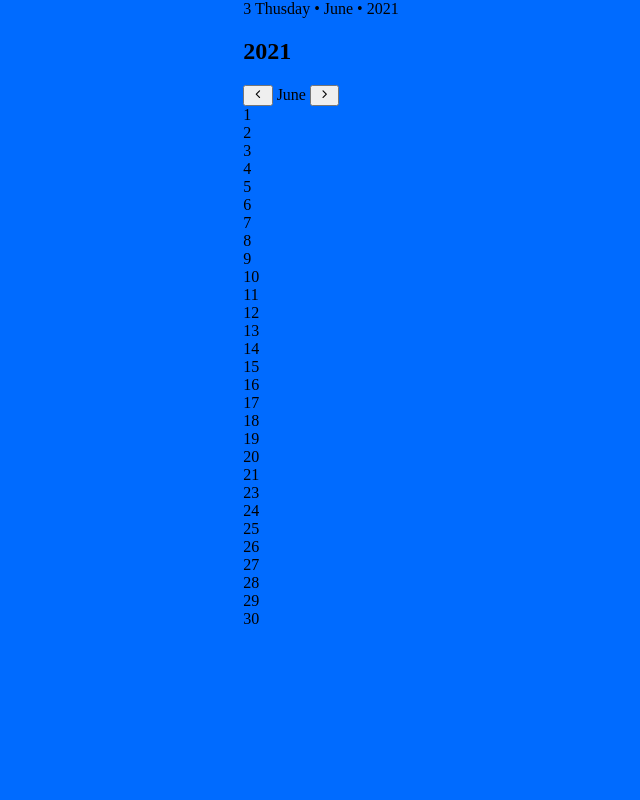
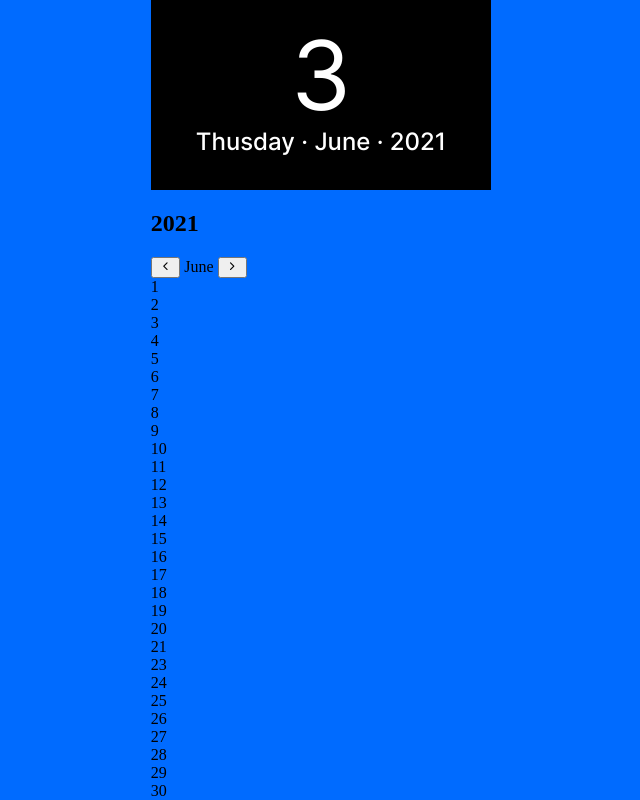
Before and after one commit to pandresvaldivia/Calendar, a website built with webpack: page public/index.html in a window 1280 px wide. Shown: the whole page, without its empty margins (319-959 px from the left). Built offline with nearby package versions, Linux system fonts and the light colour scheme; a web font is replaced by a local one.

Commit message:
Selected day component created

```diff
--- a/public/index.html
+++ b/public/index.html
@@ -87,13 +87,13 @@
 	<body class="body">
 		<main>
 			<section aria-label="Calendar">
-				<section aria-label="Selected date">
-					<time datetime="2021-06-03">
-						<span>3</span>
+				<section class="selected-date" aria-label="Selected date">
+					<time datetime="2021-06-03" class="selected-date__info">
+						<span id="day" class="selected-date__day">3</span>
 						<span id="weekday">Thusday</span>
-						&bull;
+						&middot;
 						<span id="month">June</span>
-						&bull;
+						&middot;
 						<span id="year">2021</span>
 					</time>
 				</section>
--- a/src/css/main.css
+++ b/src/css/main.css
@@ -45,30 +45,32 @@
 	--grey-bg: #fbfbfb;
 	--grey: #cecece;
 	--white: #ffffff;
-	--desktop-h1: 900 5.625rem/5.625rem Inter;
-	--desktop-h2: 900 3.25rem/4.0625rem Inter;
-	--desktop-h3: 900 2.5rem/3rem Inter;
-	--desktop-h4: 900 2rem/2.5rem Inter;
-	--desktop-h5-black: 900 1.5rem/2rem Inter;
-	--desktop-h5-medium: 500 1.5rem/2rem Inter;
-	--desktop-body1-regular: 400 1.125rem/2.25rem Inter;
-	--desktop-body1-medium: 500 1.125rem/2.25rem Inter;
-	--desktop-body2-regular: 400 1rem/2rem Inter;
-	--desktop-body2-bold: 600 1rem/2rem Inter;
-	--desktop-body3-regular: 400 0.875rem/1.5rem Inter;
-	--desktop-body3-semibold: 600 0.875rem/1.5rem Inter;
-	--desktop-buttons: 700 0.875rem/1.75rem Inter;
-	--mobile-h1: 900 3.125rem/3rem Inter;
-	--mobile-h2: 900 2.5rem/4.045rem Inter;
-	--mobile-h3: 900 2rem/3.236rem Inter;
-	--mobile-h4: 900 1.5rem/2.427rem Inter;
-	--mobile-h4regular: 400 1.5rem/2.427rem Inter;
-	--mobile-h5medium: 500 1.25rem/2.0225rem Inter;
-	--mobile-h5black: 900 1.25rem/2.0225rem Inter;
-	--mobile-body1regular: 400 1.125rem/1.82025rem Inter;
-	--mobile-body1medium: 500 1.125rem/1.81875rem Inter;
-	--mobile-body2regular: 400 1rem/1.5rem Inter;
-	--mobile-body2bold: 700 1rem/1.5rem Inter;
+	--fontBase: Inter, sans-serif;
+	--day: 400 6rem/5.375rem var(--fontBase);
+	--desktop-h1: 900 5.625rem/5.625rem var(--fontBase);
+	--desktop-h2: 900 3.25rem/4.0625rem var(--fontBase);
+	--desktop-h3: 900 2.5rem/3rem var(--fontBase);
+	--desktop-h4: 900 2rem/2.5rem var(--fontBase);
+	--desktop-h5-black: 900 1.5rem/2rem var(--fontBase);
+	--desktop-h5-medium: 500 1.5rem/2rem var(--fontBase);
+	--desktop-body1-regular: 400 1.125rem/2.25rem var(--fontBase);
+	--desktop-body1-medium: 500 1.125rem/2.25rem var(--fontBase);
+	--desktop-body2-regular: 400 1rem/2rem var(--fontBase);
+	--desktop-body2-bold: 600 1rem/2rem var(--fontBase);
+	--desktop-body3-regular: 400 0.875rem/1.5rem var(--fontBase);
+	--desktop-body3-semibold: 600 0.875rem/1.5rem var(--fontBase);
+	--desktop-buttons: 700 0.875rem/1.75rem var(--fontBase);
+	--mobile-h1: 900 3.125rem/3rem var(--fontBase);
+	--mobile-h2: 900 2.5rem/4.045rem var(--fontBase);
+	--mobile-h3: 900 2rem/3.236rem var(--fontBase);
+	--mobile-h4: 900 1.5rem/2.427rem var(--fontBase);
+	--mobile-h4regular: 400 1.5rem/2.427rem var(--fontBase);
+	--mobile-h5medium: 500 1.25rem/2.0225rem var(--fontBase);
+	--mobile-h5black: 900 1.25rem/2.0225rem var(--fontBase);
+	--mobile-body1regular: 400 1.125rem/1.82025rem var(--fontBase);
+	--mobile-body1medium: 500 1.125rem/1.81875rem var(--fontBase);
+	--mobile-body2regular: 400 1rem/1.5rem var(--fontBase);
+	--mobile-body2bold: 700 1rem/1.5rem var(--fontBase);
 }
 
 .body {
--- /dev/null
+++ b/src/css/selected-date.css
@@ -0,0 +1,17 @@
+.selected-date {
+	background: var(--black);
+	padding-block: 2rem;
+	padding-inline: 2.8125rem;
+}
+
+.selected-date__info {
+	color: var(--white);
+	font: var(--desktop-h5-medium);
+	text-align: center;
+}
+
+.selected-date__day {
+	display: block;
+	font: var(--day);
+	margin-block-end: 0.5rem;
+}
--- a/src/js/index.js
+++ b/src/js/index.js
@@ -1,2 +1,3 @@
 import '../css/main.css';
 import '../css/icons.css';
+import '../css/selected-date.css';
```
